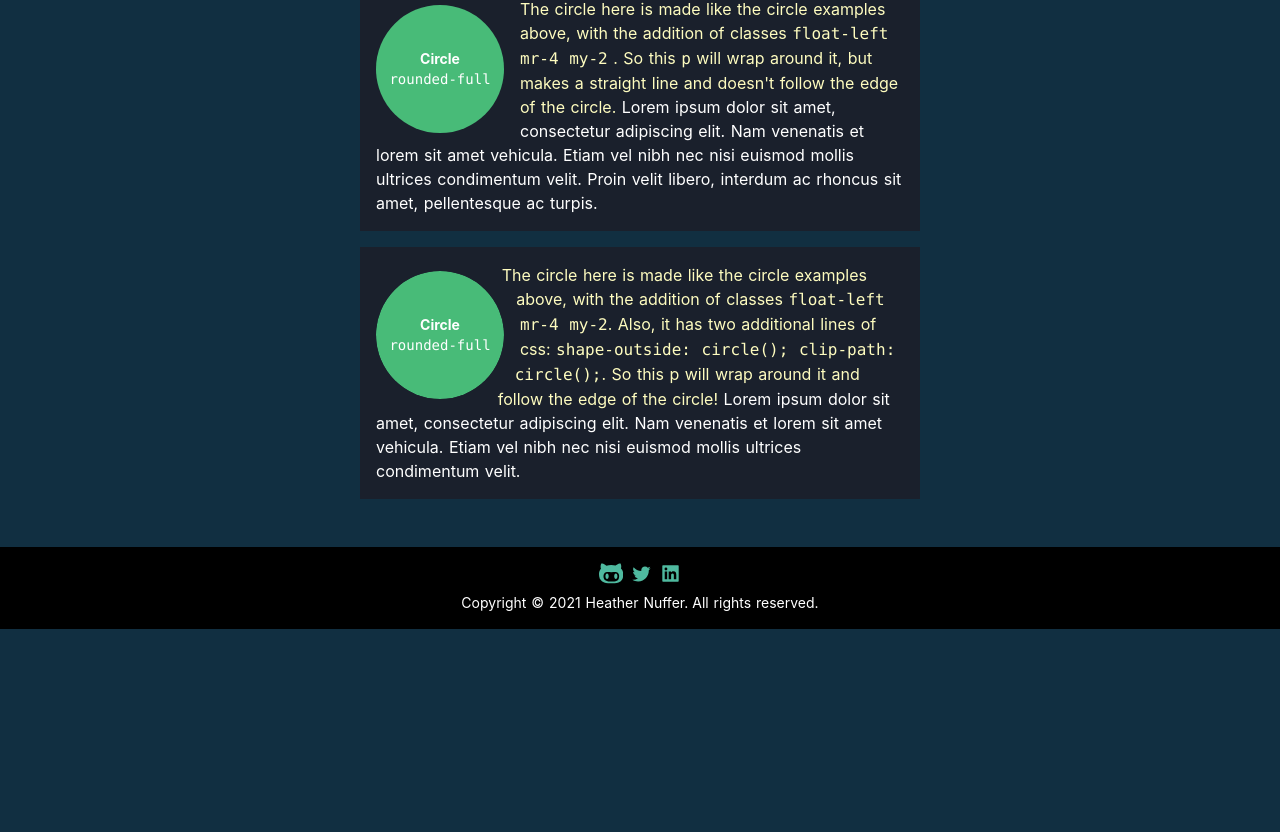
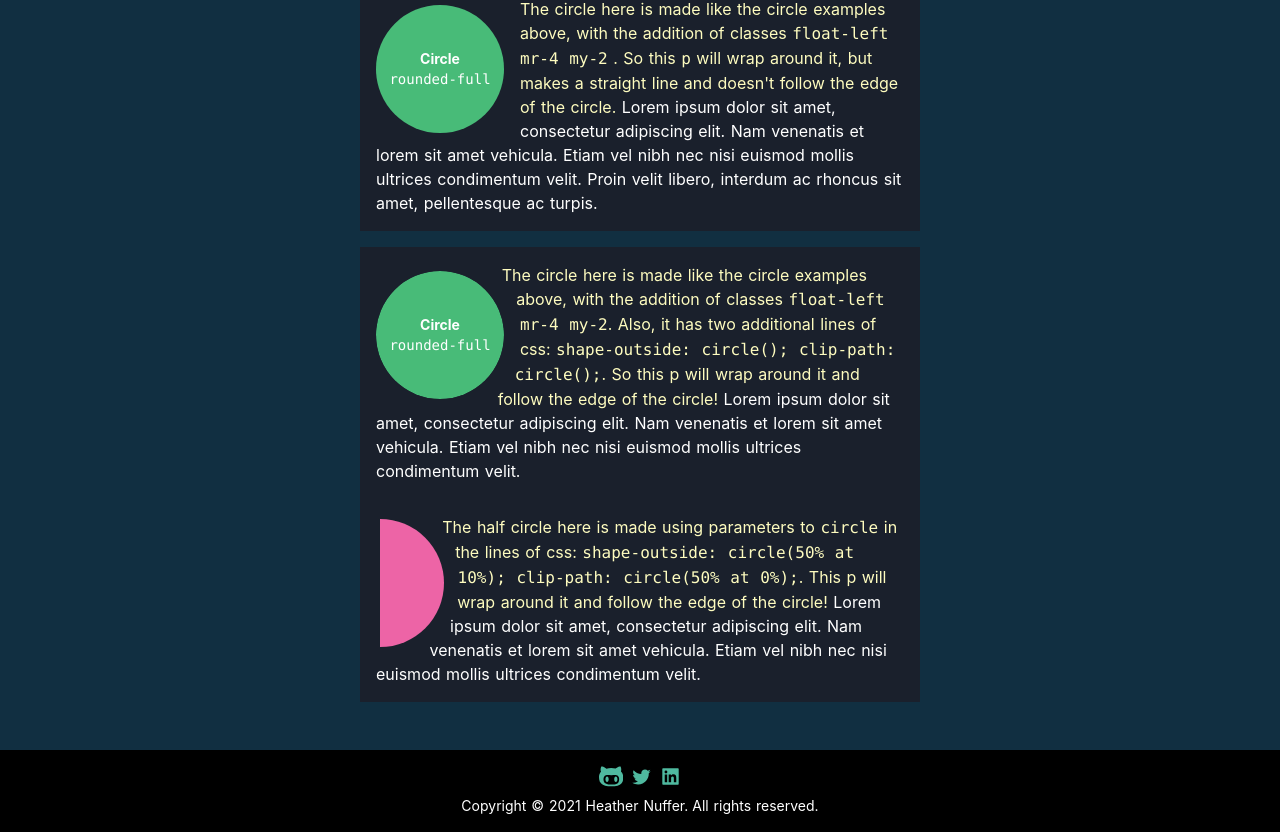
Before and after one commit to ethyl2/nuxt-experiment, a Nuxt app: page /arts/shapes in a window 1280 px wide. Shown: the part 1959-2791 px from the top of the page. Before the commit the page ends 2588 px from the top, so only its background shows below. Built offline with nearby package versions, Linux system fonts and the light colour scheme; a web font is replaced by a local one.

Commit message:
Adds more content to shapes page

```diff
--- a/pages/arts/shapes.vue
+++ b/pages/arts/shapes.vue
@@ -112,6 +112,16 @@
 .steps p:last-child {
   border-bottom-right-radius: 0;
   border-bottom-left-radius: 0;
+}
+
+#half-circle {
+  float: left;
+  width: 128px;
+  height: 128px;
+  margin: 4px;
+  shape-outside: circle(50% at 10%);
+  clip-path: circle(50% at 0%);
+  background: #ed64a6;
 }
 </style>
 
@@ -302,6 +312,26 @@
           ultrices condimentum velit.
         </p>
       </div>
+      <div class="bg-gray-900 p-4 w-full mx-auto md:w-1/2">
+        <div id="half-circle" class="flex items-start justify-center">
+          <p class="font-bold">Circle</p>
+        </div>
+        <p>
+          <span class="text-yellow-200"
+            >The half circle here is made using parameters to
+            <code>circle</code>
+            in the lines of css:
+            <code
+              >shape-outside: circle(50% at 10%); clip-path: circle(50% at
+              0%);</code
+            >. This p will wrap around it and follow the edge of the
+            circle!</span
+          >
+          Lorem ipsum dolor sit amet, consectetur adipiscing elit. Nam venenatis
+          et lorem sit amet vehicula. Etiam vel nibh nec nisi euismod mollis
+          ultrices condimentum velit.
+        </p>
+      </div>
     </section>
   </div>
 </template>
```
